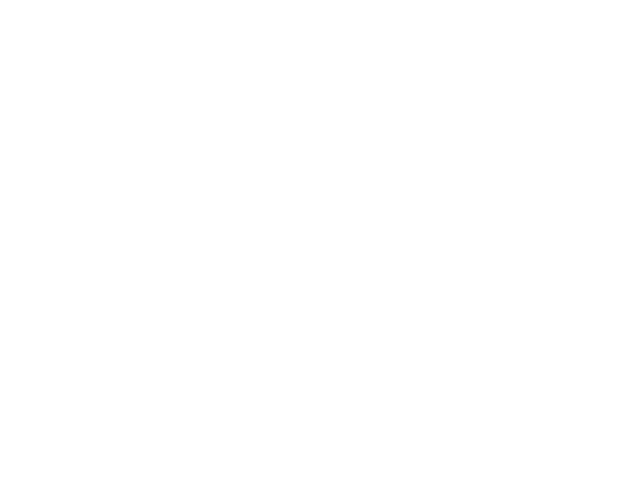
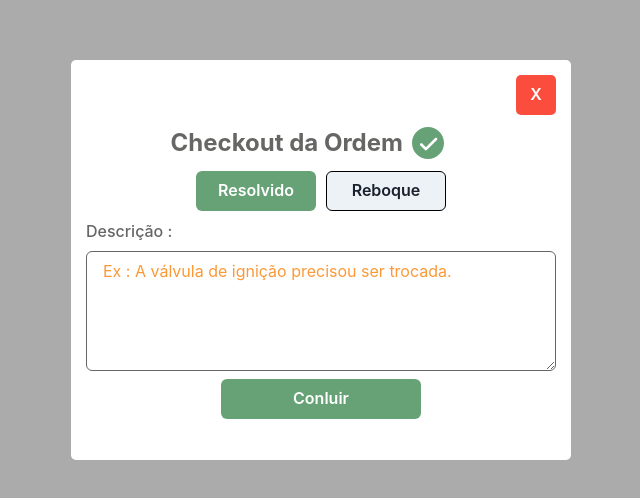
Before and after one commit to cricardolima/capstone-s6, a React (Create React App) app: page /check in a window 1280 px wide. Shown: the part 140-638 px from the top of the page, without its empty margins (319-959 px from the left). Built offline with nearby package versions, Linux system fonts and the light colour scheme.

Commit message:
feat: page base finish

```diff
--- /dev/null
+++ b/src/pages/CheckOut/index.tsx
@@ -0,0 +1,111 @@
+import React from "react";
+import {
+  Flex,
+  Text,
+  Img,
+  Textarea,
+  FormLabel,
+  FormControl,
+  Stack,
+  Button,
+} from "@chakra-ui/react";
+import checkSvg from "../../assets/ok.svg";
+
+//import * as yup from "yup";
+//import { yupResolver } from "@hookform/resolvers/yup";
+
+//import { useForm } from "react-hook-form";
+
+interface CheckoutProps {
+  callback: () => void | null;
+}
+
+export const CheckOut = ({ callback }: CheckoutProps) => {
+  const handleCheckout = () => {};
+  return (
+    <Flex
+      width="100%"
+      minHeight="100vh"
+      backgroundColor="rgba(0,0,0,0.33) "
+      position="fixed"
+      justifyContent="center"
+      alignItems="center"
+    >
+      <Stack
+        width="95%"
+        maxWidth="500px"
+        height="400px"
+        boxSizing="border-box"
+        padding="15px"
+        borderRadius="5px"
+        backgroundColor="baseDefault"
+      >
+        <Flex width="100%" justifyContent="flex-end">
+          <Button
+            margin="0px"
+            padding="0px"
+            borderRadius="5px"
+            backgroundColor="error"
+            color="baseDefault"
+            display="flex"
+            alignItems="center"
+            justifyContent="center"
+          >
+            X
+          </Button>
+        </Flex>
+        <Flex width="95%" justifyContent="Center">
+          <Text
+            display="flex"
+            alignItems="center"
+            gridGap="5px"
+            fontSize="2xl"
+            fontWeight="bold"
+            color="text"
+          >
+            Checkout da Ordem
+            <Img width="40px" src={checkSvg} alt="checkout order" />
+          </Text>
+        </Flex>
+        <Flex width="100%" gridGap="10px" justifyContent="Center">
+          <Button
+            width="120px"
+            bgColor="secondary"
+            color="White"
+            _hover={{ bgColor: "secondaryTwo" }}
+          >
+            Resolvido
+          </Button>
+          <Button width="120px" border="1px solid #000000">
+            Reboque
+          </Button>
+        </Flex>
+        <Flex width="100%" gridGap="10px" justifyContent="Center">
+          <FormControl>
+            <FormLabel color="text">Descrição : </FormLabel>
+            <Textarea
+              required
+              borderColor="text"
+              _hover={{ borderColor: "#000000" }}
+              _focus={{ borderColor: "secondary" }}
+              _placeholder={{ color: "placeholder" }}
+              placeholder="Ex : A válvula de ignição precisou ser trocada."
+              height="120"
+            />
+          </FormControl>
+        </Flex>
+        <Flex width="100%" gridGap="10px" justifyContent="Center">
+          <Button
+            onClick={() => callback()}
+            width="200px"
+            bgColor="secondary"
+            color="White"
+            _hover={{ bgColor: "secondaryTwo" }}
+          >
+            Conluir
+          </Button>
+        </Flex>
+      </Stack>
+    </Flex>
+  );
+};
--- a/src/routes/index.tsx
+++ b/src/routes/index.tsx
@@ -1,5 +1,6 @@
 import * as React from "react";
 import { Switch, Route } from "react-router-dom";
+import { CheckOut } from "../pages/CheckOut";
 import { Home } from "../pages/Home";
 import { Login } from "../pages/Login";
 import { RegisterCompany } from "../pages/RegisterCompany";
@@ -12,6 +13,7 @@ export const Routes = () => {
       <Route exact path="/login" component={Login} />
       <Route exact path="/registerUser" component={RegisterUser} />
       <Route exact path="/registerCompany" component={RegisterCompany} />
+      <Route exact path="/check" component={CheckOut} />
     </Switch>
   );
 };
```
Also changed, not shown: src/assets/ok.svg (added).
